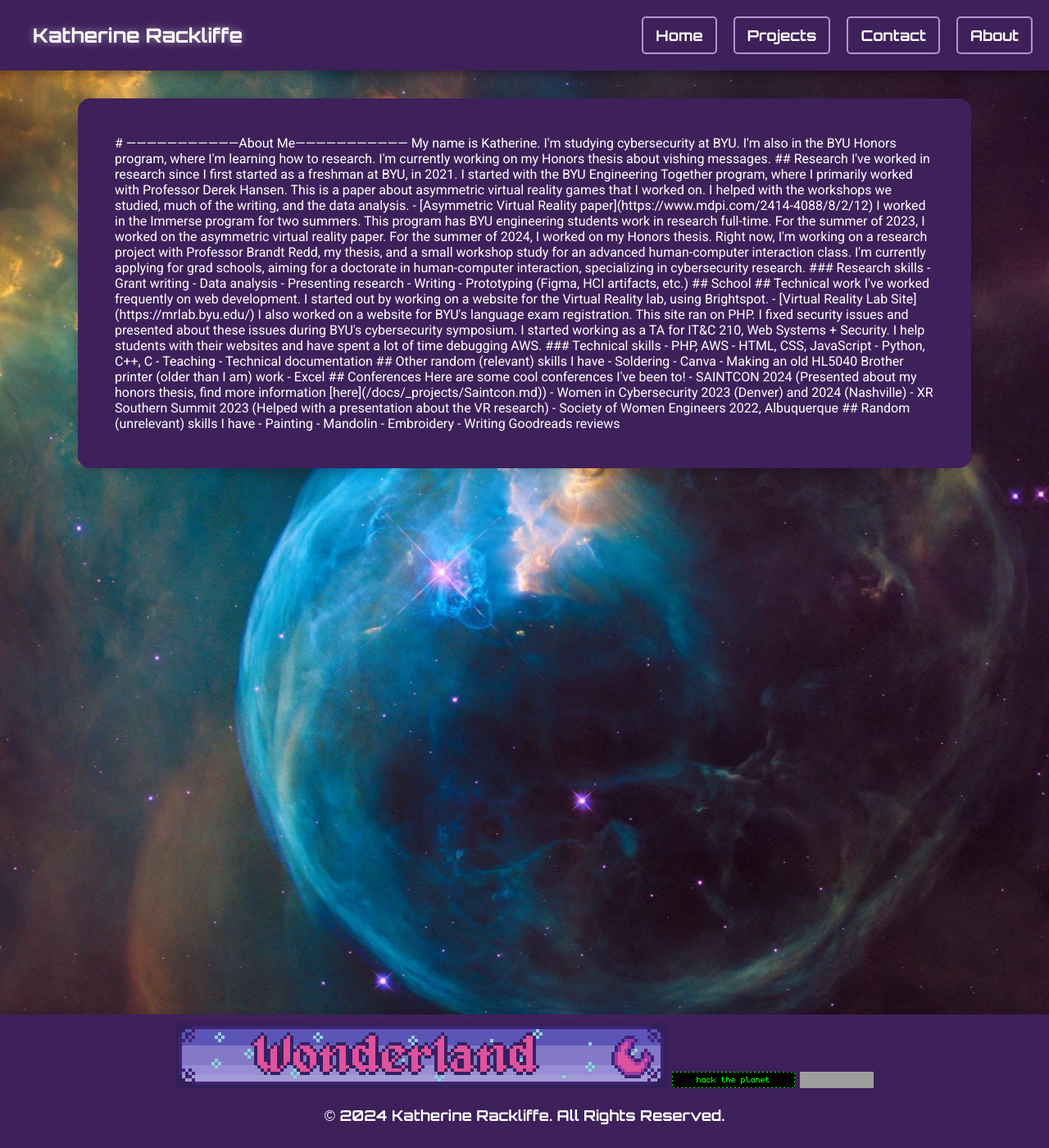
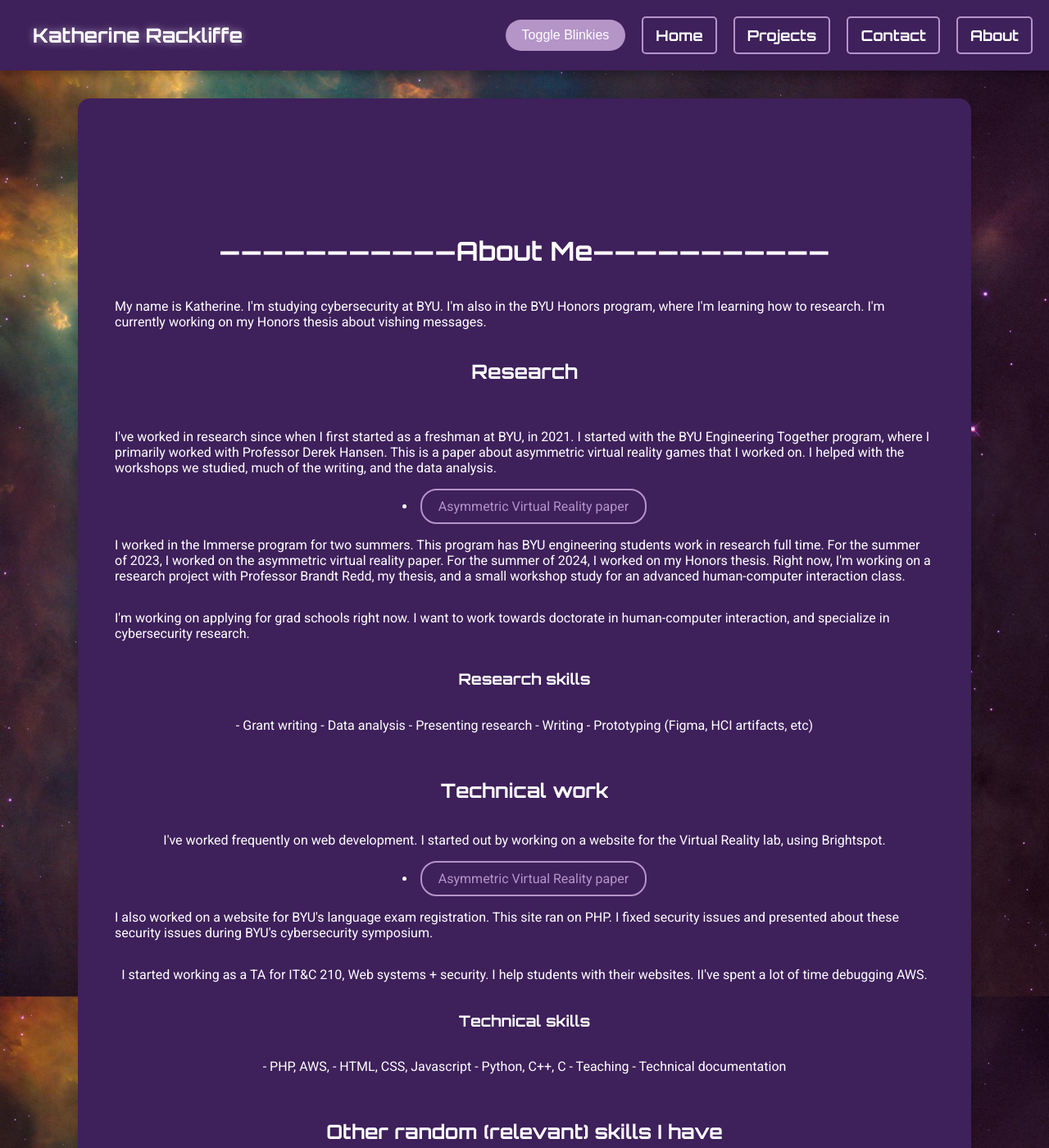
Before and after one commit to KatherineRackliffe/website, a Jekyll site: the page built from docs/about.html, in a window 1280 px wide and 1400 px high. Shown: the whole window at 82% size. Built offline with Jekyll 4.4.1, drawn with Linux system fonts in a browser that asks for light colours; some of the changed text lies outside the part shown; grey boxes are pictures that could not be loaded.

Commit message:
button button

```diff
--- a/docs/_layouts/default.html
+++ b/docs/_layouts/default.html
@@ -12,10 +12,8 @@
         <div class="header-content">
             <div class="header-name">Katherine Rackliffe</div>
             <nav>
-                {% if page.layout == "project" %}
-                    <button id="toggle-blinkies" class="btn">Toggle Blinkies</button>
-                {% endif %}
                 <ul>
+                    <li><button id="toggle-blinkies" class="btn">Toggle Blinkies</button></li>
                     <li><a href="/">Home</a></li>
                     <li><a href="/projects.html">Projects</a></li>
                     <li><a href="/contact.html">Contact</a></li>
@@ -24,6 +22,7 @@
             </nav>
         </div>
     </header>
+
     <main>
         {% if page.layout == "project" %}
             <h1>{{ page.title }}</h1>
--- a/docs/about.html
+++ b/docs/about.html
@@ -3,67 +3,69 @@ layout: default
 title: About
 ---
 
-# ———————————About Me———————————
-
-My name is Katherine. I'm studying cybersecurity at BYU. I'm also in the BYU Honors program, where I'm learning how to research. I'm currently working on my Honors thesis about vishing messages.
-
-## Research
-
-I've worked in research since I first started as a freshman at BYU, in 2021. I started with the BYU Engineering Together program, where I primarily worked with Professor Derek Hansen. This is a paper about asymmetric virtual reality games that I worked on. I helped with the workshops we studied, much of the writing, and the data analysis.
-
-- [Asymmetric Virtual Reality paper](https://www.mdpi.com/2414-4088/8/2/12)
-
-I worked in the Immerse program for two summers. This program has BYU engineering students work in research full-time. For the summer of 2023, I worked on the asymmetric virtual reality paper. For the summer of 2024, I worked on my Honors thesis. Right now, I'm working on a research project with Professor Brandt Redd, my thesis, and a small workshop study for an advanced human-computer interaction class.
-
-I'm currently applying for grad schools, aiming for a doctorate in human-computer interaction, specializing in cybersecurity research.
-
-### Research skills
-
+<main>
+    <h1>———————————About Me———————————</h1>
+    <p>My name is Katherine. I'm studying cybersecurity at BYU. I'm also in the BYU Honors program, where I'm learning how to research.
+        I'm currently working on my Honors thesis about vishing messages.
+    </p>
+    <h2> Research </h2>
+    <br>
+    <p> I've worked in research since when I first started as a freshman at BYU, in 2021. I started with the BYU Engineering Together program, where I primarily worked with
+        Professor Derek Hansen. This is a paper about asymmetric virtual reality games that I worked on. I helped with the workshops we studied, much of the writing, and the data analysis.
+    </p>
+    <li><a href="https://www.mdpi.com/2414-4088/8/2/12">Asymmetric Virtual Reality paper</a></li>
+    <p> I worked in the Immerse program for two summers. This program has BYU engineering students work in research full time. For the summer of 2023, I worked on the asymmetric virtual
+        reality paper. For the summer of 2024, I worked on my Honors thesis. Right now, I'm working on a research project with Professor Brandt Redd, my thesis, and a small workshop study for an
+        advanced human-computer interaction class.
+    </p>
+    <p> I'm working on applying for grad schools right now. I want to work towards doctorate in human-computer interaction, and specialize in cybersecurity research.</p>
+    <h3> Research skills </h3>
+    <p>
         - Grant writing
         - Data analysis
         - Presenting research
         - Writing
-- Prototyping (Figma, HCI artifacts, etc.)
+        - Prototyping (Figma, HCI artifacts, etc)
 
-## School
-
-## Technical work
-
-I've worked frequently on web development. I started out by working on a website for the Virtual Reality lab, using Brightspot.
-
-- [Virtual Reality Lab Site](https://mrlab.byu.edu/)
-
-I also worked on a website for BYU's language exam registration. This site ran on PHP. I fixed security issues and presented about these issues during BYU's cybersecurity symposium.
-
-I started working as a TA for IT&C 210, Web Systems + Security. I help students with their websites and have spent a lot of time debugging AWS.
-
-### Technical skills
-
-- PHP, AWS
-- HTML, CSS, JavaScript
+    </p>
+    <br>
+    <h2> Technical work</h2>
+    <p> I've worked frequently on web development. I started out by working on a website for the Virtual Reality lab, using Brightspot. </p>
+    <li><a href="https://mrlab.byu.edu/">Asymmetric Virtual Reality paper</a></li>
+    <p>I also worked on a website for BYU's language exam registration. This site ran on PHP. I fixed security issues and presented about these security issues during BYU's cybersecurity symposium.</p>
+    <p>I started working as a TA for IT&C 210, Web systems + security. I help students with their websites. II've spent a lot of time debugging AWS.</p>
+    <h3> Technical skills </h3>
+    <p>
+        - PHP, AWS,
+        - HTML, CSS, Javascript
         - Python, C++, C
         - Teaching
         - Technical documentation
-
-## Other random (relevant) skills I have
-
+    </p>
+    <br>
+    <h2> Other random (relevant) skills I have </h2>
+    <p>
         - Soldering
         - Canva
         - Making an old HL5040 Brother printer (older than I am) work
         - Excel
-
-## Conferences
-
-Here are some cool conferences I've been to!
-
-- SAINTCON 2024 (Presented about my honors thesis, find more information [here](/docs/_projects/Saintcon.md))
+    </p>
+    <br>
+    <h2> Conferences </h2>
+    <p> Here are some cool conferences I've been to!</p>
+    <p>
+        - SAINTCON 2024 (Presented about my honors thesis, find more information here <li><a href="/docs/_projects/Saintcon.md">SAINTCON</a></li>)
         - Women in Cybersecurity 2023 (Denver) and 2024 (Nashville)
         - XR Southern Summit 2023 (Helped with a presentation about the VR research)
         - Society of Women Engineers 2022, Albuquerque
 
-## Random (unrelevant) skills I have
-
+    </p>
+    <br>
+    <h2> Random (unrelevant) skills I have</h2>
+    <p>
         - Painting
         - Mandolin
         - Embroidery
         - Writing Goodreads reviews
+    </p>
+</main>
--- a/docs/assets/css/style.css
+++ b/docs/assets/css/style.css
@@ -62,13 +62,27 @@ header {
     align-items: center;
 }
 
+header nav ul {
+    display: flex;
+    align-items: center;
+    list-style-type: none;
+    padding: 0;
+    margin: 0;
+}
+
+header nav ul li {
+    margin-right: 20px; /* Space between items */
+}
+
+
 footer {
-    background-color: var(--primary-color);
-    padding: 10px;
+    background-color: var(--primary-color); /* Ensures solid purple box */
+    padding: 20px; /* Increased padding for uniformity */
     text-align: center;
     box-shadow: 0 4px 10px rgba(0, 0, 0, 0.3);
     font-family: 'Orbitron', sans-serif;
     font-size: 18px;
+    position: relative; /* Add this if footer overlaps content */
 }
 
 .header-content {
@@ -133,11 +147,13 @@ a:hover, a:focus {
     color: var(--text-color);
     border: none;
     border-radius: 20px;
-    padding: 15px 30px;
+    padding: 10px 20px;
     cursor: pointer;
     transition: background-color 0.3s ease, transform 0.3s ease;
     font-size: 16px;
+    display: inline-block;
 }
+
 
 .btn:hover, .btn:focus {
     background-color: #8f68a3;
@@ -193,6 +209,14 @@ a:hover, a:focus {
     box-shadow: 0 6px 12px rgba(0, 0, 0, 0.2);
 }
 
+.blinkie {
+    width: 50px; /* Set a fixed width */
+    height: 50px; /* Set a fixed height */
+    background-color: var(--accent-color); /* Example background color */
+    border-radius: 50%; /* Make them circular if desired */
+    margin: 10px; /* Space between blinkies */
+}
+
 h1, h2, h3 {
     text-align: center;
     font-family: 'Orbitron', sans-serif;
```
Also changed, not shown: docs/_projects/Mural.md (+1 -0 lines), 1 other file. Lines whose indentation alone changed are shown as unchanged.
